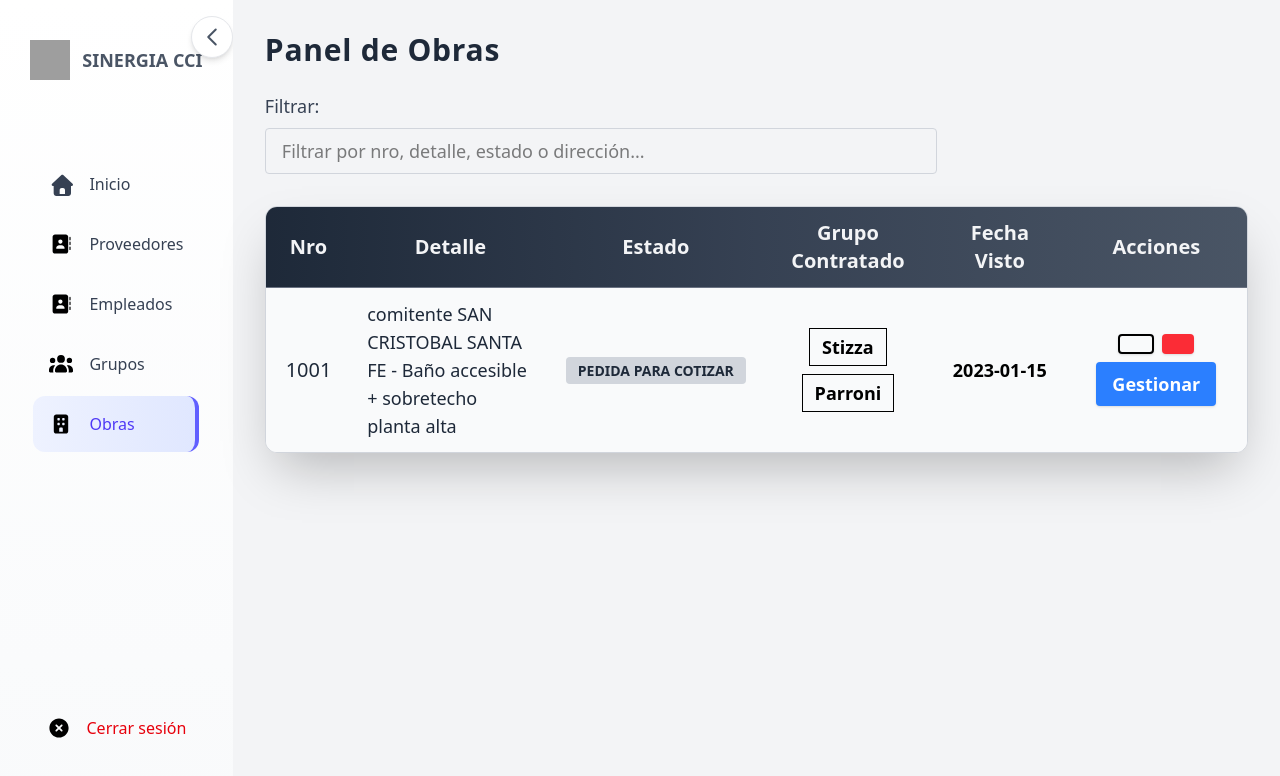
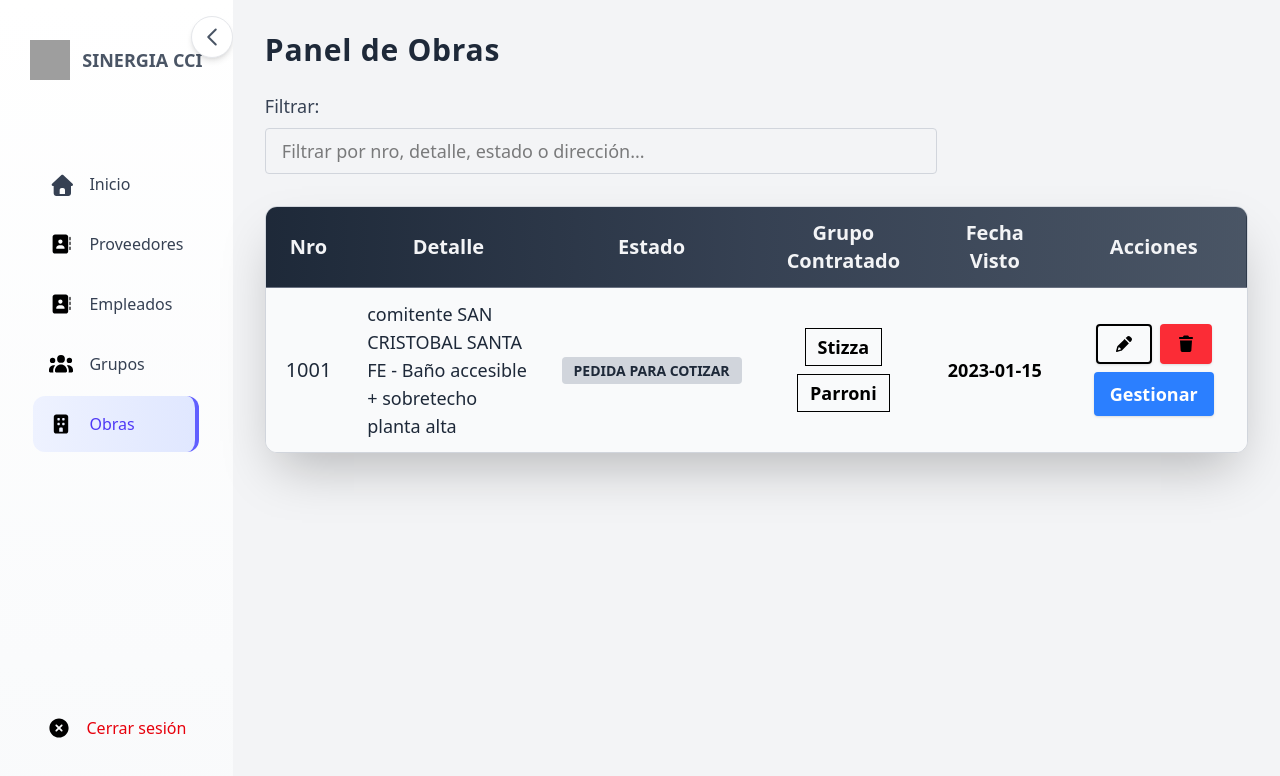
Before and after one commit to lautarogoyo/app-sinergia-laravel, a React app in the folder frontend/: page /obras in a window 1280 px wide. Shown: the top 776 px of the page. Built offline with nearby package versions, Linux system fonts and the light colour scheme; no server answers; grey boxes are pictures that could not be loaded; the HTML template or start-up script is replaced by a standard one.

Commit message:
Agregado de nuevos iconos

```diff
--- a/frontend/src/componentes/Icons/Icons.jsx
+++ b/frontend/src/componentes/Icons/Icons.jsx
@@ -37,7 +37,17 @@ const icons = {
     closeSesion:(className)=>(<svg xmlns="http://www.w3.org/2000/svg" viewBox="0 0 640 640" className={className}>
         <path d="M320 576C461.4 576 576 461.4 576 320C576 178.6 461.4 64 320 64C178.6 64 64 178.6 64 320C64 461.4 178.6 576 320 576zM231 231C240.4 221.6 255.6 221.6 264.9 231L319.9 286L374.9 231C384.3 221.6 399.5 221.6 408.8 231C418.1 240.4 418.2 255.6 408.8 264.9L353.8 319.9L408.8 374.9C418.2 384.3 418.2 399.5 408.8 408.8C399.4 418.1 384.2 418.2 374.9 408.8L319.9 353.8L264.9 408.8C255.5 418.2 240.3 418.2 231 408.8C221.7 399.4 221.6 384.2 231 374.9L286 319.9L231 264.9C221.6 255.5 221.6 240.3 231 231z"/>
     </svg>
-    )
+    ),
+    pencil : (className) => (
+        <svg xmlns="http://www.w3.org/2000/svg" viewBox="0 0 640 640" className={className}><path d="M100.4 417.2C104.5 402.6 112.2 389.3 123 378.5L304.2 197.3L338.1 163.4C354.7 180 389.4 214.7 442.1 267.4L476 301.3L442.1 335.2L260.9 516.4C250.2 527.1 236.8 534.9 222.2 539L94.4 574.6C86.1 576.9 77.1 574.6 71 568.4C64.9 562.2 62.6 553.3 64.9 545L100.4 417.2zM156 413.5C151.6 418.2 148.4 423.9 146.7 430.1L122.6 517L209.5 492.9C215.9 491.1 221.7 487.8 226.5 483.2L155.9 413.5zM510 267.4C493.4 250.8 458.7 216.1 406 163.4L372 129.5C398.5 103 413.4 88.1 416.9 84.6C430.4 71 448.8 63.4 468 63.4C487.2 63.4 505.6 71 519.1 84.6L554.8 120.3C568.4 133.9 576 152.3 576 171.4C576 190.5 568.4 209 554.8 222.5C551.3 226 536.4 240.9 509.9 267.4z"/></svg>
+    ),
+    trash: (className) => (
+        <svg xmlns="http://www.w3.org/2000/svg" viewBox="0 0 640 640" className={className}><path d="M232.7 69.9L224 96L128 96C110.3 96 96 110.3 96 128C96 145.7 110.3 160 128 160L512 160C529.7 160 544 145.7 544 128C544 110.3 529.7 96 512 96L416 96L407.3 69.9C402.9 56.8 390.7 48 376.9 48L263.1 48C249.3 48 237.1 56.8 232.7 69.9zM512 208L128 208L149.1 531.1C150.7 556.4 171.7 576 197 576L443 576C468.3 576 489.3 556.4 490.9 531.1L512 208z"/></svg>
+    ),
+    filetext: (className) => (<svg xmlns="http://www.w3.org/2000/svg" viewBox="0 0 640 640" className={className}><path d="M128 128C128 92.7 156.7 64 192 64L341.5 64C358.5 64 374.8 70.7 386.8 82.7L493.3 189.3C505.3 201.3 512 217.6 512 234.6L512 512C512 547.3 483.3 576 448 576L192 576C156.7 576 128 547.3 128 512L128 128zM336 122.5L336 216C336 229.3 346.7 240 360 240L453.5 240L336 122.5zM248 320C234.7 320 224 330.7 224 344C224 357.3 234.7 368 248 368L392 368C405.3 368 416 357.3 416 344C416 330.7 405.3 320 392 320L248 320zM248 416C234.7 416 224 426.7 224 440C224 453.3 234.7 464 248 464L392 464C405.3 464 416 453.3 416 440C416 426.7 405.3 416 392 416L248 416z"/></svg>),
+    eye: (className) => (<svg xmlns="http://www.w3.org/2000/svg" viewBox="0 0 640 640" className={className}><path d="M320 96C239.2 96 174.5 132.8 127.4 176.6C80.6 220.1 49.3 272 34.4 307.7C31.1 315.6 31.1 324.4 34.4 332.3C49.3 368 80.6 420 127.4 463.4C174.5 507.1 239.2 544 320 544C400.8 544 465.5 507.2 512.6 463.4C559.4 419.9 590.7 368 605.6 332.3C608.9 324.4 608.9 315.6 605.6 307.7C590.7 272 559.4 220 512.6 176.6C465.5 132.9 400.8 96 320 96zM176 320C176 240.5 240.5 176 320 176C399.5 176 464 240.5 464 320C464 399.5 399.5 464 320 464C240.5 464 176 399.5 176 320zM320 256C320 291.3 291.3 320 256 320C244.5 320 233.7 317 224.3 311.6C223.3 322.5 224.2 333.7 227.2 344.8C240.9 396 293.6 426.4 344.8 412.7C396 399 426.4 346.3 412.7 295.1C400.5 249.4 357.2 220.3 311.6 224.3C316.9 233.6 320 244.4 320 256z"/></svg>),
+    plus: (className) => (<svg xmlns="http://www.w3.org/2000/svg" viewBox="0 0 640 640" className={className}><path d="M352 128C352 110.3 337.7 96 320 96C302.3 96 288 110.3 288 128L288 288L128 288C110.3 288 96 302.3 96 320C96 337.7 110.3 352 128 352L288 352L288 512C288 529.7 302.3 544 320 544C337.7 544 352 529.7 352 512L352 352L512 352C529.7 352 544 337.7 544 320C544 302.3 529.7 288 512 288L352 288L352 128z"/></svg>),
+    download: (className) => (<svg xmlns="http://www.w3.org/2000/svg" viewBox="0 0 640 640" className= {className}><path d="M352 96C352 78.3 337.7 64 320 64C302.3 64 288 78.3 288 96L288 306.7L246.6 265.3C234.1 252.8 213.8 252.8 201.3 265.3C188.8 277.8 188.8 298.1 201.3 310.6L297.3 406.6C309.8 419.1 330.1 419.1 342.6 406.6L438.6 310.6C451.1 298.1 451.1 277.8 438.6 265.3C426.1 252.8 405.8 252.8 393.3 265.3L352 306.7L352 96zM160 384C124.7 384 96 412.7 96 448L96 480C96 515.3 124.7 544 160 544L480 544C515.3 544 544 515.3 544 480L544 448C544 412.7 515.3 384 480 384L433.1 384L376.5 440.6C345.3 471.8 294.6 471.8 263.4 440.6L206.9 384L160 384zM464 440C477.3 440 488 450.7 488 464C488 477.3 477.3 488 464 488C450.7 488 440 477.3 440 464C440 450.7 450.7 440 464 440z"/></svg>),
   };
 
   export default function Icon({ name, className = "w-6 h-6 text-black" }) {
```
